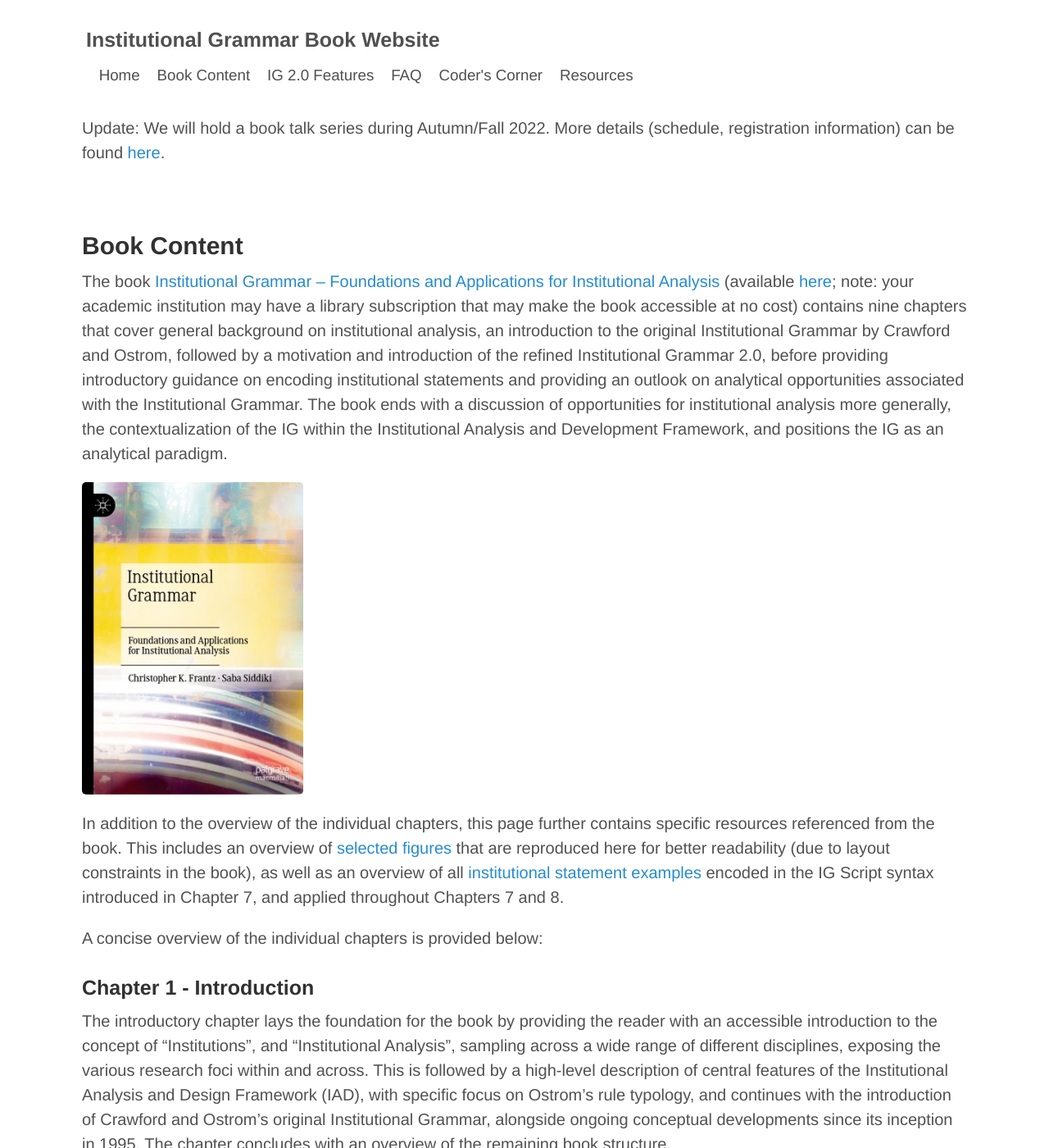
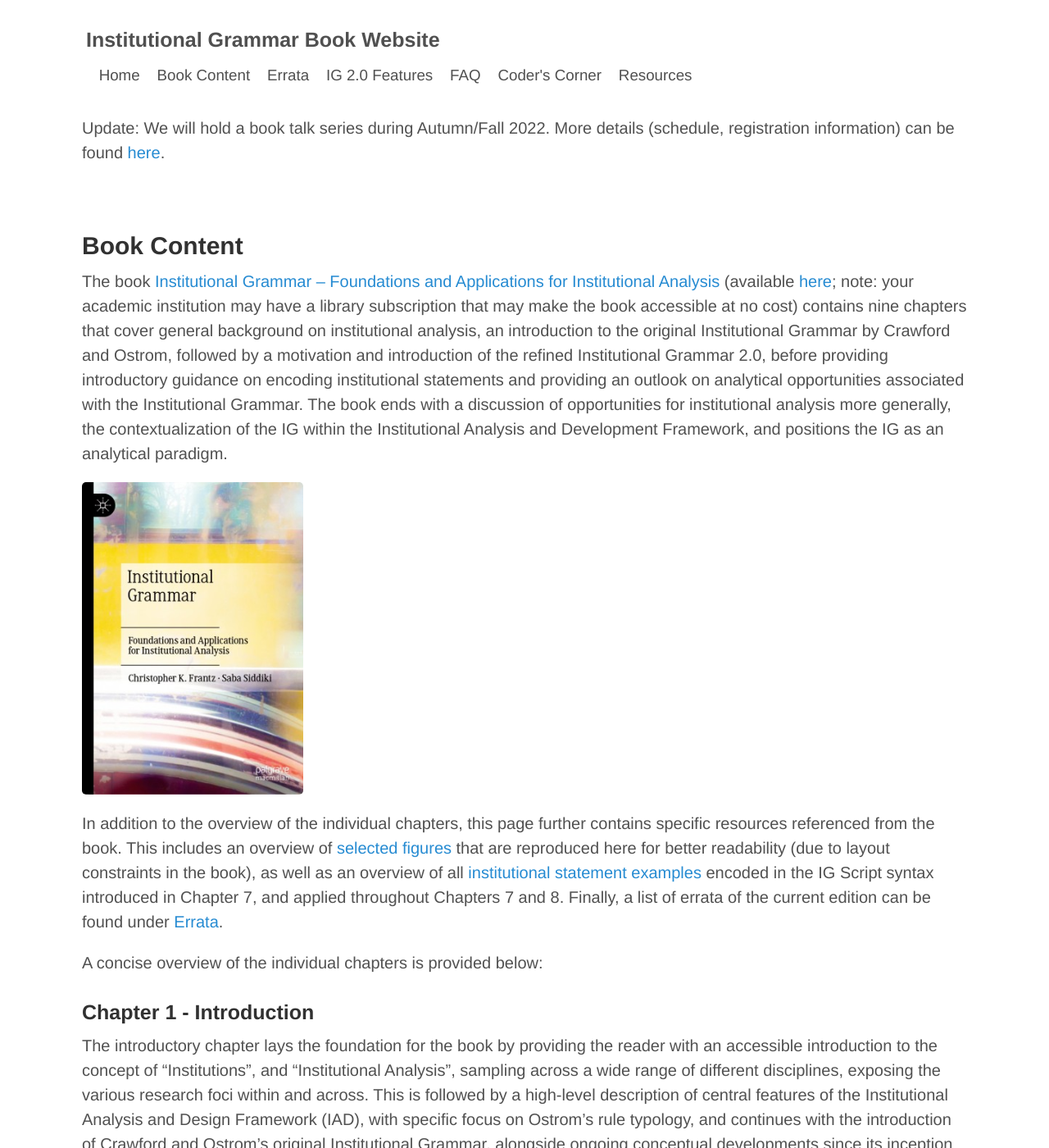
Before and after one commit to InstitutionalGrammar/IG-Book, a Jekyll site: the page built from book-content.md, in a window 1280 px wide and 1400 px high. Shown: the whole window at 82% size. Built offline with Jekyll 4.4.1, drawn with Linux system fonts in a browser that asks for light colours.

Commit message:
Added list of errata.

```diff
--- a/_layouts/default.html
+++ b/_layouts/default.html
@@ -20,6 +20,9 @@
      </small>
 	 <small>
        &nbsp;&nbsp;&nbsp;<a href="{{ site.path }}/book-content.html">Book Content</a>
+     </small>
+	 <small>
+       &nbsp;&nbsp;&nbsp;<a href="{{ site.path }}/errata.html">Errata</a>
      </small>
      <small>
         &nbsp;&nbsp;&nbsp;<a href="{{ site.path }}/features.html">IG 2.0 Features</a>
--- a/book-content.md
+++ b/book-content.md
@@ -11,7 +11,7 @@ The book <a href="https://doi.org/10.1007/978-3-030-86372-2">Institutional Gramm
 <img src="/figures/978-3-030-86372-2.jpg" width="25%">
 </a>
 
-In addition to the overview of the individual chapters, this page further contains specific resources referenced from the book. This includes an overview of [selected figures](book-figures.md) that are reproduced here for better readability (due to layout constraints in the book), as well as an overview of all [institutional statement examples](book-examples.md) encoded in the IG Script syntax introduced in Chapter 7, and applied throughout Chapters 7 and 8.
+In addition to the overview of the individual chapters, this page further contains specific resources referenced from the book. This includes an overview of [selected figures](book-figures.md) that are reproduced here for better readability (due to layout constraints in the book), as well as an overview of all [institutional statement examples](book-examples.md) encoded in the IG Script syntax introduced in Chapter 7, and applied throughout Chapters 7 and 8. Finally, a list of errata of the current edition can be found under [Errata](errata.md).
 
 A concise overview of the individual chapters is provided below:
 
```
Also changed, not shown: errata.md (added, +35 -0 lines).
